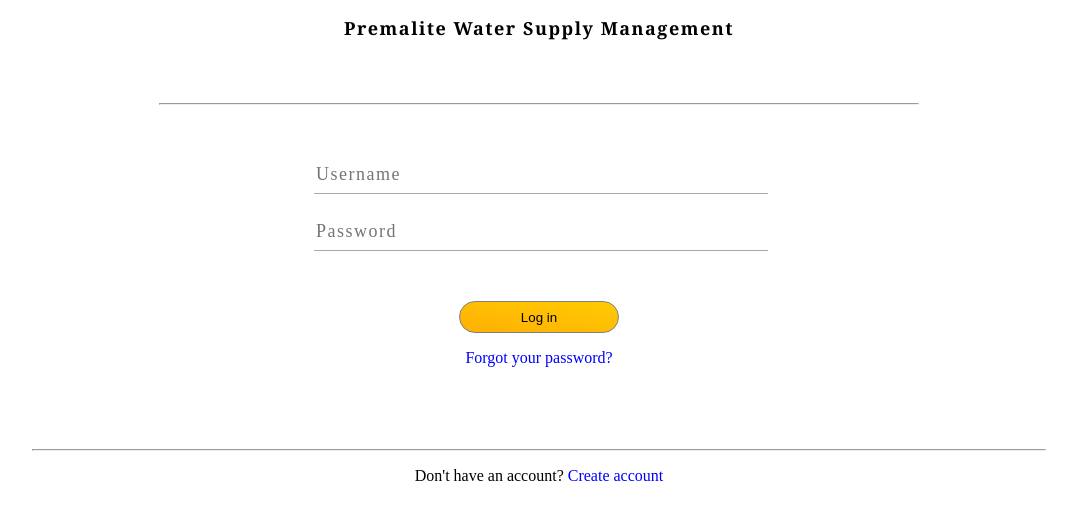
After one commit to Treyul/billing, a Flask app: template templates/login.html in a window 1280 px wide. The commit adds this page. Shown: the top 520 px of the page, without its empty margins (101-1178 px from the left). Run offline with Flask 2, Linux system fonts and the light colour scheme; the template is opened without the code that fills it, so the values that code supplies are empty; parts of the project's set-up code (start-up, migrations or seed data) failed here and were passed over.

Commit message:
adding route configurations and connection to mysql server
adding route configurations and connection to mysql server

adding route configurations and connection to mysql server

```diff
--- a/app.py
+++ b/app.py
@@ -1,8 +1,30 @@
+from django.shortcuts import redirect
 from flask import Flask,render_template,request
+from mysql.connector import connect,Error
+from getpass import getpass
 
+# set up connection with mysql
+try:
+    with connect(
+        host = "localhost",
+        user = input("Enter username: "),
+        password = getpass("Enter password: "),
+    ) as connection:
+        print("connection")
+except Error as e:
+        print(e)
+
+# set up for routing
 app = Flask(__name__)
 
+@app.route("/login",methods=['POST'])
+def login():
+    username = request.form.get("username");
+    password = request.form.get("password")
+    print(username,password)
+    if username == "tre":
+        return render_template("index.html")
+
 @app.route("/")
-
 def index():
-    render_template("index.html")
+   return render_template("login.html")
--- /dev/null
+++ b/static/style.css
@@ -0,0 +1,287 @@
+/* Style for the login interface */
+form {
+  width: 450px;
+  margin: auto;
+}
+.logs {
+  width: 450px;
+  border: none;
+  line-height: 2;
+  letter-spacing: 1.5px;
+  border-bottom: 1.5px solid rgba(136, 135, 135, 0.7);
+  font-family: "Times New Roman", Times, serif;
+  font-size: large;
+}
+hr {
+  width: 80%;
+  margin-top: 30px;
+  color: orangered;
+}
+#error {
+  background-color: rgb(238, 81, 81);
+  width: 20%;
+  text-align: center;
+  margin: 1rem auto;
+  opacity: 1;
+  font-family: Cambria, Cochin, Georgia, Times, "Times New Roman", serif;
+  font-size: medium;
+  font-weight: 500;
+  letter-spacing: 1.5px;
+  border-radius: 25px;
+  padding: 5px 0px;
+}
+.login {
+  width: 10rem;
+  border-radius: 20px;
+  height: 2rem;
+  margin-top: 2rem;
+  background-image: linear-gradient(10deg, #ffb003, #ffcb03);
+  border: 1px solid grey;
+  transition: all 1s ease;
+}
+.login:hover {
+  transform: translateY(-5px);
+  box-shadow: 0px 2px 5px 2px rgba(136, 135, 135, 0.5);
+  transition: all 1s ease;
+}
+
+legend {
+  width: auto;
+  text-align: center;
+  font-weight: bold;
+  margin-bottom: 5%;
+  font-family: Cambria, Cochin, Georgia, Times, "Times New Roman", serif;
+  font-size: large;
+  letter-spacing: 1.5px;
+  margin-top: 1rem;
+}
+.loginPage {
+  opacity: 1;
+  transition: all 2s ease-in;
+}
+.center {
+  text-align: center;
+}
+.la {
+  color: blue;
+  text-align: center;
+  text-decoration: none;
+}
+.la:hover {
+  color: rgba(102, 173, 240, 0.678);
+}
+/* Styles fot the main App */
+.App {
+  max-width: 80%;
+  display: grid;
+  grid-template-rows: auto 2rem repeat(9, 2rem);
+  grid-template-columns: 4fr 3fr;
+  column-gap: 2rem;
+  margin: auto;
+  height: 100%;
+}
+.notices {
+  grid-column: 1 / span 2;
+  grid-row: 1/2;
+  margin: auto;
+}
+.notice {
+  display: flex;
+  flex-direction: column;
+  background-color: rgba(255, 8, 8, 0.7);
+  border-radius: 20px;
+  padding: 5px 1rem;
+}
+.bill {
+  background-color: rgba(20, 13, 219, 0.6);
+  border-radius: 30px;
+}
+.averages {
+  grid-column: 2;
+  grid-row: 4/5;
+  background-color: rgba(255, 193, 8, 0.6);
+  /* #ffbf00; */
+  border-radius: 10px;
+  display: flex;
+  justify-content: space-evenly;
+  align-items: center;
+}
+.payments {
+  grid-column: 2;
+  grid-row: 6/12;
+  background-color: rgba(0, 234, 4, 0.6);
+  /* 0,234,4 */
+  border-radius: 20px;
+}
+#middle {
+  border-left: 2px solid rgba(41, 41, 41, 0.8);
+  border-right: 2px solid rgba(41, 41, 41, 0.8);
+  padding: 0px 10%;
+  line-height: 2rem;
+  height: 2rem;
+}
+#name {
+  font-size: xx-large;
+  letter-spacing: 2px;
+  font-family: sans-serif;
+  padding: 30px;
+  margin-left: 20px;
+  font-weight: bold;
+}
+.allrow {
+  display: flex;
+  flex-direction: row;
+  justify-content: space-between;
+  align-items: center;
+  line-height: 2rem;
+  height: 2rem;
+  padding: 0px 1rem;
+  border-bottom: 1px solid rgba(41, 41, 41, 0.8);
+  letter-spacing: 1.5px;
+  letter-spacing: 1.3px;
+  font-size: medium;
+  font-weight: 500;
+  font-family: Cambria, Cochin, Georgia, Times, "Times New Roman", serif;
+}
+.heading {
+  margin: auto;
+  font-weight: bold;
+  justify-content: center;
+  font-family: Cambria, Cochin, Georgia, Times, "Times New Roman", serif;
+  font-size: large;
+}
+.value {
+  border-left: 2px solid rgba(41, 41, 41, 0.8);
+  padding-left: 2rem;
+}
+.main {
+  margin-top: 3rem;
+  background-color: #f3f3f3;
+}
+/* for the search results */
+.dispp {
+  background-color: burlywood;
+  font-weight: bold;
+  border-radius: 45px;
+  margin-bottom: 0.5rem;
+  cursor: pointer;
+}
+.dispp:hover {
+  background-color: chocolate;
+}
+.display {
+  position: absolute;
+}
+.range {
+  background-color: #ffb003;
+  border-radius: 20px;
+  border: none;
+  cursor: pointer;
+}
+.search {
+  cursor: pointer;
+  margin: auto;
+  border-radius: 45px;
+  padding: 5px 2rem;
+  letter-spacing: 1.5px;
+  color: white;
+  background-image: linear-gradient(-10deg, #ffb003, #ffcb03);
+  font-family: "Times New Roman", Times, serif;
+  transform: translateY(-0.5rem);
+  font-weight: 400;
+  font-size: medium;
+  transition: all 1s;
+  border: none;
+}
+.search:hover {
+  transform: translateY(-0.7rem);
+  box-shadow: 0px 2px 3px 3px rgba(136, 135, 135, 0.8);
+}
+#first {
+  grid-row: 11;
+  grid-column: 1/2;
+  text-align: center;
+}
+#second {
+  grid-row: 11;
+  grid-column: 2;
+  text-align: center;
+}
+.red {
+  color: red;
+}
+.green {
+  color: green;
+}
+#contacts {
+  background-color: rgb(24, 19, 19);
+  color: beige;
+}
+.cnts {
+  text-decoration: none;
+  margin: 1rem;
+  padding: 5px 0px;
+}
+.cnts:hover {
+  color: bisque;
+}
+/* display for search results */
+#searchresults {
+  position: absolute;
+  top: 1rem;
+  bottom: 1rem;
+  height: 100%;
+  width: 80%;
+  left: 50%;
+  transform: translateX(-50%);
+  background-color: #f3f3f3;
+  /* overflow: scroll; */
+  /* right: 25%;
+  display: grid;
+
+  /* margin: auto; */
+  /* /* height: 100%; */
+}
+#results {
+  display: grid;
+  grid-template-columns: 3fr 1rem 3fr;
+  background-color: #f3f3f3;
+}
+#center {
+  grid-column: 2/3;
+  margin: auto;
+  background-color: black;
+  width: 0.2rem;
+  height: 100%;
+  grid-row: 1/12;
+}
+.hidden {
+  display: none;
+}
+#end {
+  grid-column: 3/4;
+  margin-bottom: 0.5rem;
+}
+.close {
+  position: relative;
+  font-size: 2.5rem;
+  left: 97%;
+  color: #333;
+  cursor: pointer;
+  border: none;
+  background: none;
+}
+.close:hover {
+  background-color: rgb(238, 81, 81);
+}
+#perror {
+  grid-column: 1 / span 3;
+  font-weight: 600;
+  text-align: center;
+  background-color: rgb(238, 234, 4, 0.8);
+  margin: auto;
+  border-radius: 45px;
+  padding: 0.25rem 0.5rem;
+  font-family: cambria;
+  letter-spacing: 1.5px;
+}
--- /dev/null
+++ b/templates/layout.html
@@ -0,0 +1,16 @@
+<!DOCTYPE html>
+<html lang="en">
+  <head>
+    <meta charset="UTF-8" />
+    <meta http-equiv="X-UA-Compatible" content="IE=edge" />
+    <meta name="viewport" content="width=device-width, initial-scale=1.0" />
+    <link
+      rel="stylesheet"
+      href="{{ url_for('static', filename='style.css') }}"
+    />
+    <title>Document</title>
+  </head>
+  <body>
+    {%block body %} {% endblock %}
+  </body>
+</html>
--- /dev/null
+++ b/templates/login.html
@@ -0,0 +1,38 @@
+{% extends "layout.html" %} {% block body %}
+<div class="loginPage">
+  <legend>Premalite Water Supply Management</legend>
+  <hr style="width: 60%; margin-bottom: 50px; margin-top: 0px" />
+  <!-- change into animation fading out -->
+  <div class="hidden" id="error">Incorrect Password</div>
+  <form action="/login" method="post">
+    <input
+      type="text"
+      placeholder="Username"
+      name="username"
+      suggested="name"
+      class="logs"
+      id="user"
+      important
+      required
+    /><br /><br />
+    <input
+      type="password"
+      placeholder="Password"
+      name="password"
+      class="logs"
+      id="pass"
+      required
+    /><br /><br />
+    <div class="center">
+      <input class="login" value="Log in" type="submit" />
+    </div>
+  </form>
+  <a href="recoverpassord.html" class="la"><p>Forgot your password?</p></a
+  ><br /><br />
+  <hr />
+  <p style="text-align: center">
+    Don't have an account?
+    <a class="la" href="signin.html">Create account</a>
+  </p>
+</div>
+{% endblock %}
```
Also changed, not shown: templates/index.html (+1 -10 lines).
